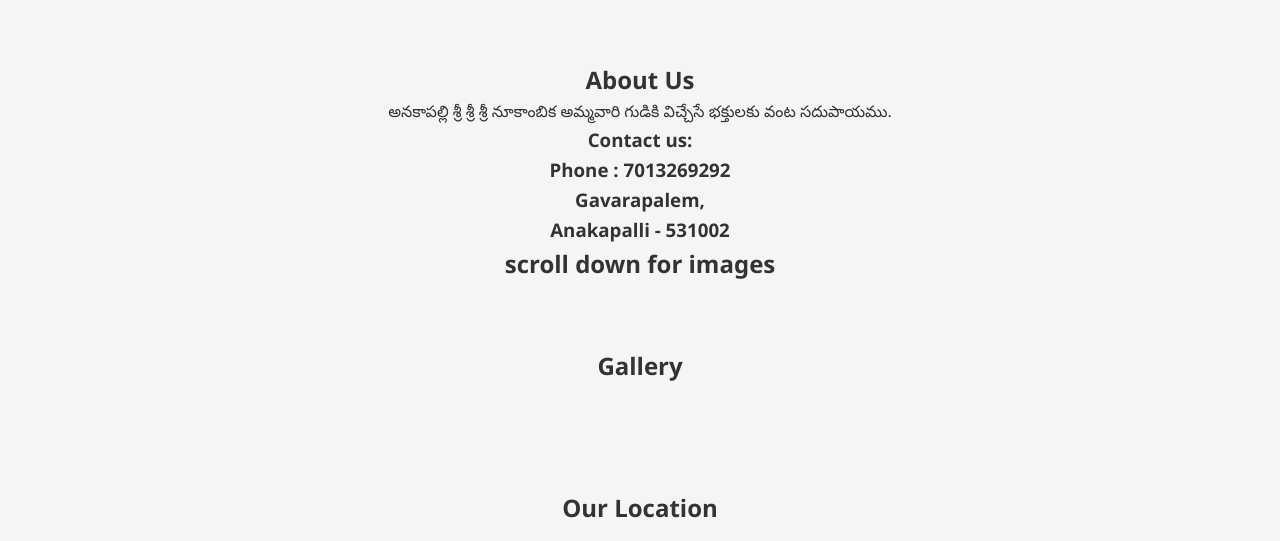
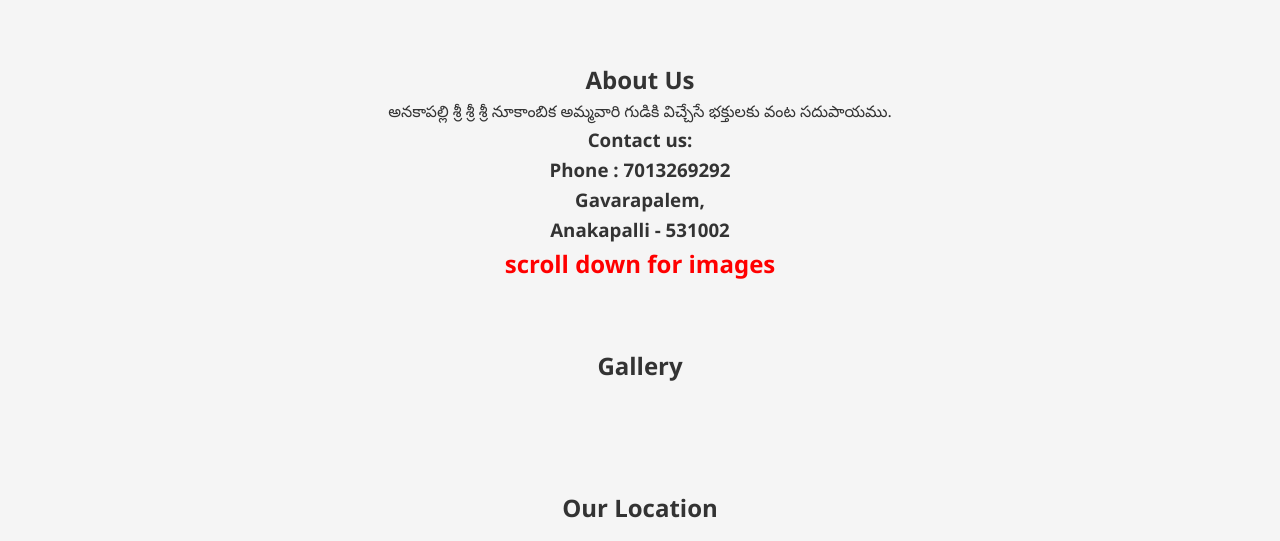
Before and after one commit to rahboddeda/nor, a website: page public/index.html in a window 1280 px wide. Shown: the part 295-836 px from the top of the page. Drawn offline with Linux system fonts and the light colour scheme; no server answers.

Commit message:
Update index.html

```diff
--- a/public/index.html
+++ b/public/index.html
@@ -45,7 +45,7 @@
       Phone : 7013269292<br>
       Gavarapalem,<br> Anakapalli - 531002
     </h3>
-    <h2>scroll down for images</h2>
+    <h2 style="color:#ff0000;">scroll down for images</h2>
   </section>
 
   <!-- Gallery Section -->
```
